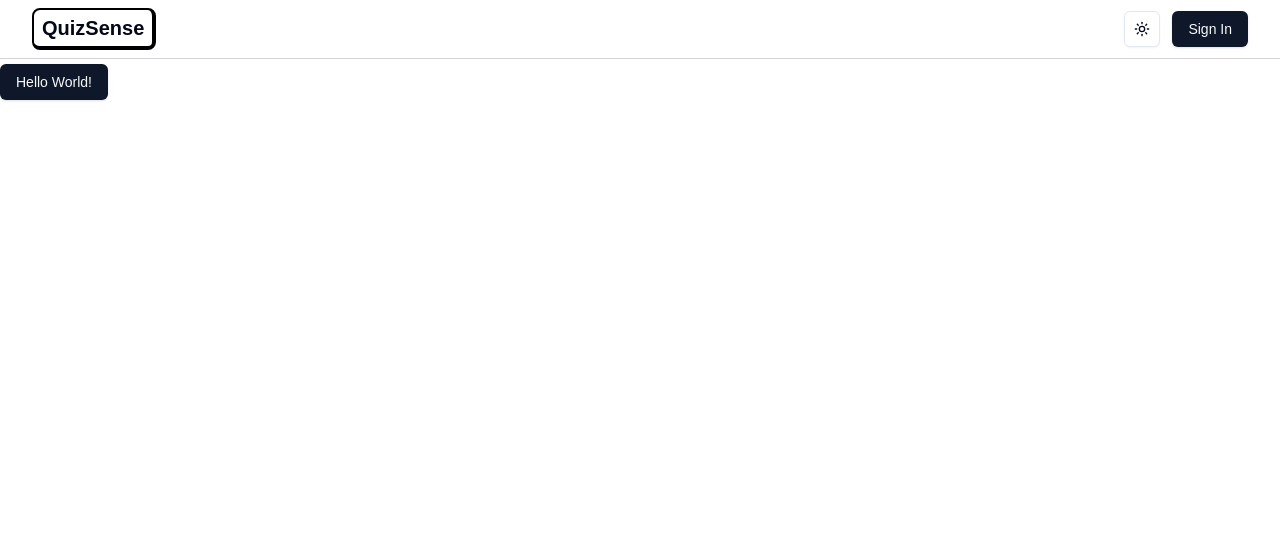
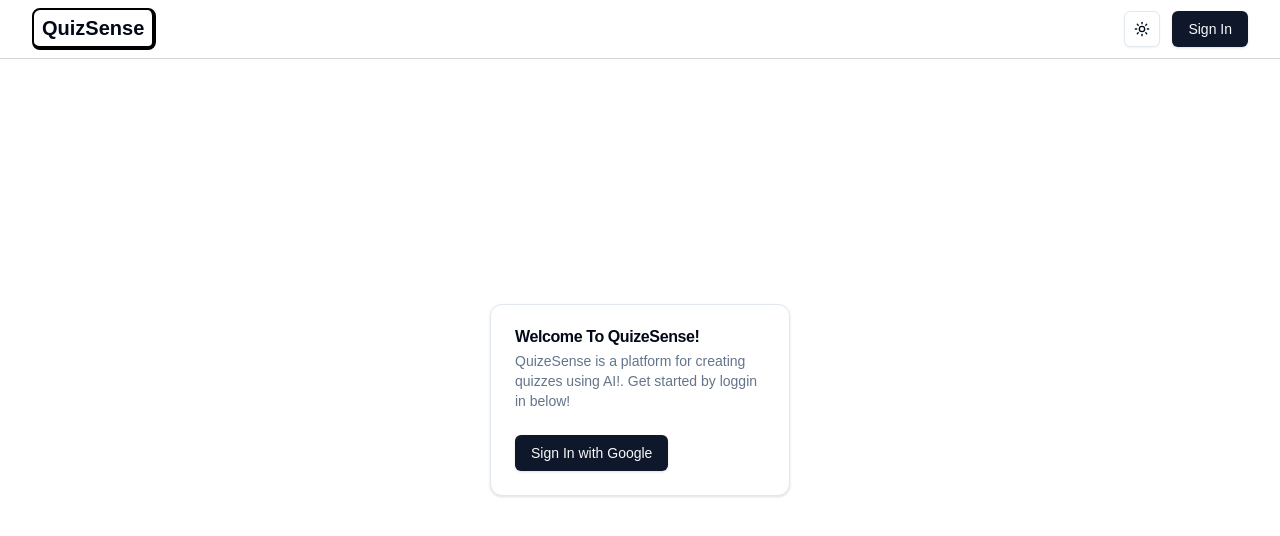
Before and after one commit to AdityaTile04/ai-quize-platform, a Next.js app: page / in a window 1280 px wide. Shown: the top 536 px of the page. Built offline with nearby package versions, Linux system fonts and the light colour scheme; no server answers.

Commit message:
implement home page

```diff
--- /dev/null
+++ b/src/app/dashboard/page.tsx
@@ -0,0 +1,9 @@
+import React from "react";
+
+type Props = {};
+
+const Dashboard = (props: Props) => {
+  return <div>Dashboard</div>;
+};
+
+export default Dashboard;
--- a/src/app/page.tsx
+++ b/src/app/page.tsx
@@ -1,7 +1,33 @@
-import { Button } from "@/components/ui/button";
+import {
+  Card,
+  CardContent,
+  CardDescription,
+  CardHeader,
+  CardTitle,
+} from "@/components/ui/card";
+import SigninButton from "@/components/SigninButton";
+import { getAuthSession } from "@/lib/nextauth";
+import { redirect } from "next/navigation";
 
-export default function Home() {
-  return <Button>
-    Hello World!
-  </Button>;
+export default async function Home() {
+  const session = await getAuthSession();
+  if (session?.user) {
+    redirect("/dashboard");
+  }
+  return (
+    <div className="absolute -translate-x-1/2 -translate-y-1/2 top-1/2 left-1/2">
+      <Card className="w-[300px]">
+        <CardHeader>
+          <CardTitle>Welcome To QuizeSense!</CardTitle>
+          <CardDescription>
+            QuizeSense is a platform for creating quizzes using AI!. Get started
+            by loggin in below!
+          </CardDescription>
+        </CardHeader>
+        <CardContent>
+          <SigninButton text="Sign In with Google" />
+        </CardContent>
+      </Card>
+    </div>
+  );
 }
--- /dev/null
+++ b/src/components/ui/card.tsx
@@ -0,0 +1,76 @@
+import * as React from "react"
+
+import { cn } from "@/lib/utils"
+
+const Card = React.forwardRef<
+  HTMLDivElement,
+  React.HTMLAttributes<HTMLDivElement>
+>(({ className, ...props }, ref) => (
+  <div
+    ref={ref}
+    className={cn(
+      "rounded-xl border bg-card text-card-foreground shadow",
+      className
+    )}
+    {...props}
+  />
+))
+Card.displayName = "Card"
+
+const CardHeader = React.forwardRef<
+  HTMLDivElement,
+  React.HTMLAttributes<HTMLDivElement>
+>(({ className, ...props }, ref) => (
+  <div
+    ref={ref}
+    className={cn("flex flex-col space-y-1.5 p-6", className)}
+    {...props}
+  />
+))
+CardHeader.displayName = "CardHeader"
+
+const CardTitle = React.forwardRef<
+  HTMLDivElement,
+  React.HTMLAttributes<HTMLDivElement>
+>(({ className, ...props }, ref) => (
+  <div
+    ref={ref}
+    className={cn("font-semibold leading-none tracking-tight", className)}
+    {...props}
+  />
+))
+CardTitle.displayName = "CardTitle"
+
+const CardDescription = React.forwardRef<
+  HTMLDivElement,
+  React.HTMLAttributes<HTMLDivElement>
+>(({ className, ...props }, ref) => (
+  <div
+    ref={ref}
+    className={cn("text-sm text-muted-foreground", className)}
+    {...props}
+  />
+))
+CardDescription.displayName = "CardDescription"
+
+const CardContent = React.forwardRef<
+  HTMLDivElement,
+  React.HTMLAttributes<HTMLDivElement>
+>(({ className, ...props }, ref) => (
+  <div ref={ref} className={cn("p-6 pt-0", className)} {...props} />
+))
+CardContent.displayName = "CardContent"
+
+const CardFooter = React.forwardRef<
+  HTMLDivElement,
+  React.HTMLAttributes<HTMLDivElement>
+>(({ className, ...props }, ref) => (
+  <div
+    ref={ref}
+    className={cn("flex items-center p-6 pt-0", className)}
+    {...props}
+  />
+))
+CardFooter.displayName = "CardFooter"
+
+export { Card, CardHeader, CardFooter, CardTitle, CardDescription, CardContent }
```
